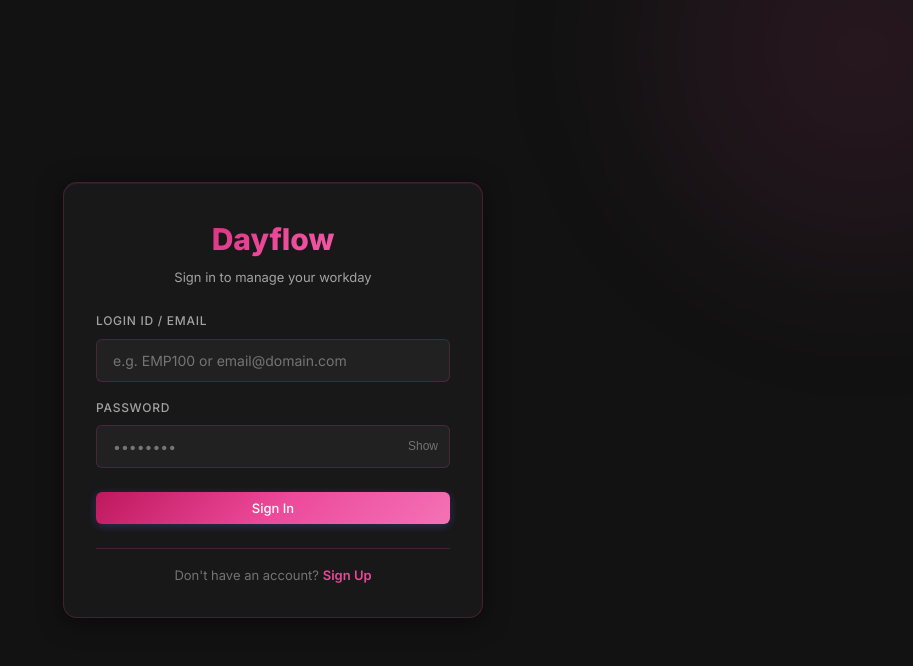
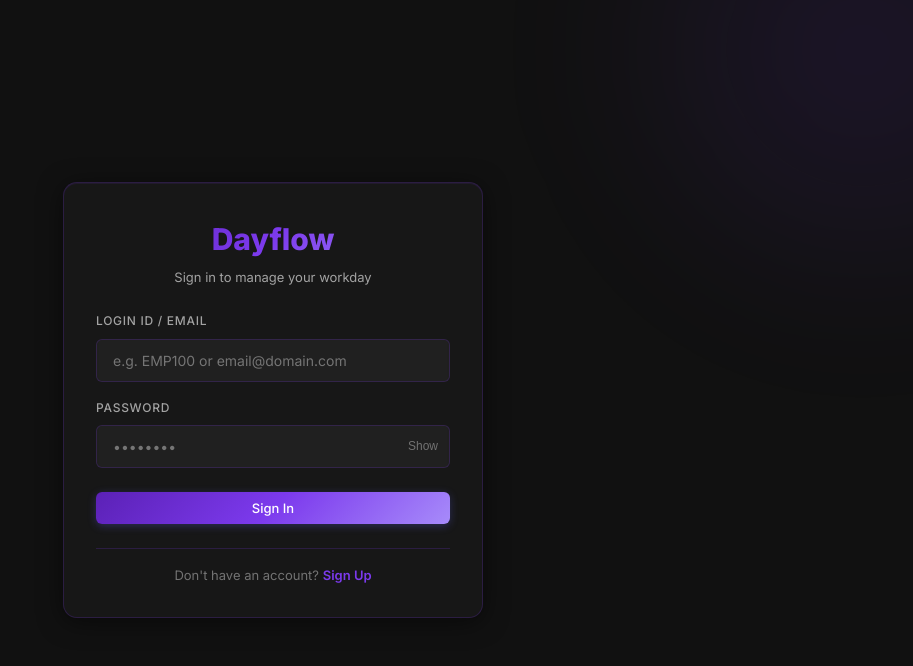
Before and after one commit to TechGajana/Dayflow, a Next.js app in the folder frontend/: page /login in a window 1280 px wide. Shown: the top 666 px of the page, without its empty margins (367-1280 px from the left). Built offline with nearby package versions, Linux system fonts and the light colour scheme; no server answers.

Commit message:
style: Dark Graphite and Royal Purple strict two-color palette

```diff
--- a/frontend/src/app/globals.css
+++ b/frontend/src/app/globals.css
@@ -5,45 +5,45 @@
 
 @import url('https://fonts.googleapis.com/css2?family=Inter:wght@300;400;500;600;700;800&display=swap');
 
-/* ---- Design Tokens — Deep Charcoal & Hot Pink ONLY ---- */
+/* ---- Design Tokens — Dark Graphite & Royal Purple ONLY ---- */
 :root {
-  /* Colors — STRICTLY #121212 Charcoal + #EC4899 Hot Pink */
-  --bg-primary: #121212;
-  --bg-secondary: #1a1a1a;
-  --bg-tertiary: #222222;
-  --bg-card: rgba(26, 26, 26, 0.88);
-  --bg-card-hover: rgba(34, 34, 34, 0.92);
+  /* Colors — STRICTLY #111111 Graphite + #7C3AED Royal Purple */
+  --bg-primary: #111111;
+  --bg-secondary: #191919;
+  --bg-tertiary: #212121;
+  --bg-card: rgba(25, 25, 25, 0.88);
+  --bg-card-hover: rgba(33, 33, 33, 0.92);
   --bg-glass: rgba(255, 255, 255, 0.04);
   --bg-glass-hover: rgba(255, 255, 255, 0.08);
 
-  --border-primary: rgba(236, 72, 153, 0.2);
-  --border-secondary: rgba(236, 72, 153, 0.35);
-  --border-accent: rgba(236, 72, 153, 0.6);
+  --border-primary: rgba(124, 58, 237, 0.2);
+  --border-secondary: rgba(124, 58, 237, 0.35);
+  --border-accent: rgba(124, 58, 237, 0.6);
 
   --text-primary: #fafafa;
   --text-secondary: #a3a3a3;
   --text-tertiary: #737373;
-  --text-accent: #ec4899;
-  --text-link: #f472b6;
+  --text-accent: #7c3aed;
+  --text-link: #a78bfa;
 
-  --accent-primary: #ec4899;
-  --accent-primary-hover: #db2777;
-  --accent-gradient: linear-gradient(135deg, #be185d 0%, #ec4899 50%, #f472b6 100%);
-  --accent-gradient-soft: linear-gradient(135deg, rgba(236, 72, 153, 0.25) 0%, rgba(236, 72, 153, 0.08) 100%);
+  --accent-primary: #7c3aed;
+  --accent-primary-hover: #6d28d9;
+  --accent-gradient: linear-gradient(135deg, #5b21b6 0%, #7c3aed 50%, #a78bfa 100%);
+  --accent-gradient-soft: linear-gradient(135deg, rgba(124, 58, 237, 0.25) 0%, rgba(124, 58, 237, 0.08) 100%);
 
-  --success: #ec4899;
-  --warning: #ec4899;
+  --success: #7c3aed;
+  --warning: #7c3aed;
   --danger: #dc2626;
-  --info: #ec4899;
+  --info: #7c3aed;
 
-  --avatar-gradient: linear-gradient(135deg, #9d174d 0%, #ec4899 50%, #f472b6 100%);
+  --avatar-gradient: linear-gradient(135deg, #4c1d95 0%, #7c3aed 50%, #a78bfa 100%);
 
-  /* Shadows — Pink glow only */
+  /* Shadows — Purple glow only */
   --shadow-sm: 0 2px 4px rgba(0, 0, 0, 0.6);
-  --shadow-md: 0 4px 16px rgba(236, 72, 153, 0.2);
-  --shadow-lg: 0 8px 32px rgba(0, 0, 0, 0.8), 0 0 20px rgba(236, 72, 153, 0.25);
-  --shadow-glow: 0 0 25px rgba(236, 72, 153, 0.4);
-  --shadow-card: 0 4px 24px rgba(0, 0, 0, 0.5), inset 0 1px 0 rgba(236, 72, 153, 0.1);
+  --shadow-md: 0 4px 16px rgba(124, 58, 237, 0.2);
+  --shadow-lg: 0 8px 32px rgba(0, 0, 0, 0.8), 0 0 20px rgba(124, 58, 237, 0.25);
+  --shadow-glow: 0 0 25px rgba(124, 58, 237, 0.4);
+  --shadow-card: 0 4px 24px rgba(0, 0, 0, 0.5), inset 0 1px 0 rgba(124, 58, 237, 0.1);
 
   /* Typography */
   --font-family: 'Inter', -apple-system, BlinkMacSystemFont, 'Segoe UI', sans-serif;
@@ -101,12 +101,12 @@ body {
   font-size: var(--font-base);
   line-height: 1.6;
   color: var(--text-primary);
-  background: #121212;
+  background: #111111;
   -webkit-font-smoothing: antialiased;
   -moz-osx-font-smoothing: grayscale;
 }
 
-/* Hot pink glow — top right */
+/* Royal purple glow — top right */
 body::before {
   content: '';
   position: fixed;
@@ -114,13 +114,13 @@ body::before {
   right: -250px;
   width: 600px;
   height: 600px;
-  background: radial-gradient(circle, rgba(236, 72, 153, 0.12) 0%, transparent 70%);
+  background: radial-gradient(circle, rgba(124, 58, 237, 0.12) 0%, transparent 70%);
   pointer-events: none;
   z-index: 0;
   filter: blur(60px);
 }
 
-/* Hot pink glow — bottom left */
+/* Royal purple glow — bottom left */
 body::after {
   content: '';
   position: fixed;
@@ -128,7 +128,7 @@ body::after {
   left: -150px;
   width: 500px;
   height: 500px;
-  background: radial-gradient(circle, rgba(236, 72, 153, 0.08) 0%, transparent 70%);
+  background: radial-gradient(circle, rgba(124, 58, 237, 0.08) 0%, transparent 70%);
   pointer-events: none;
   z-index: 0;
   filter: blur(60px);
```
